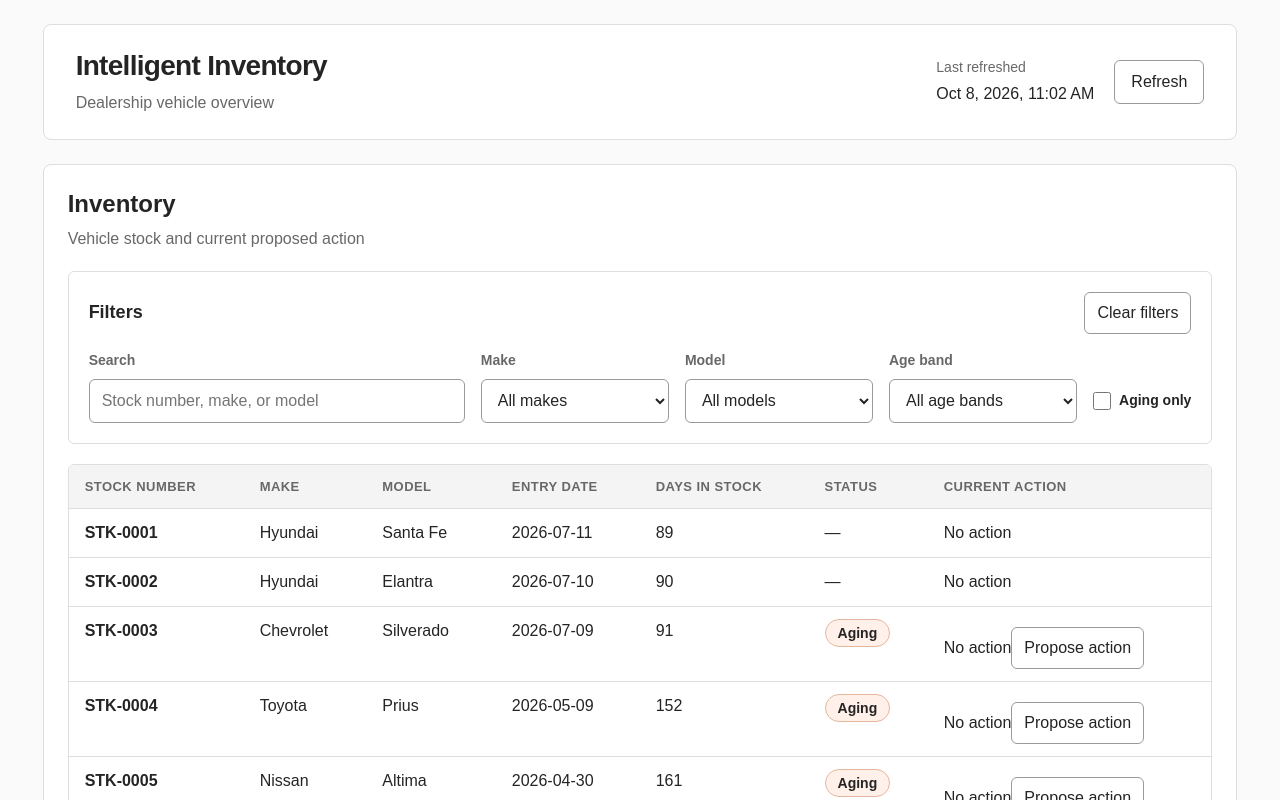
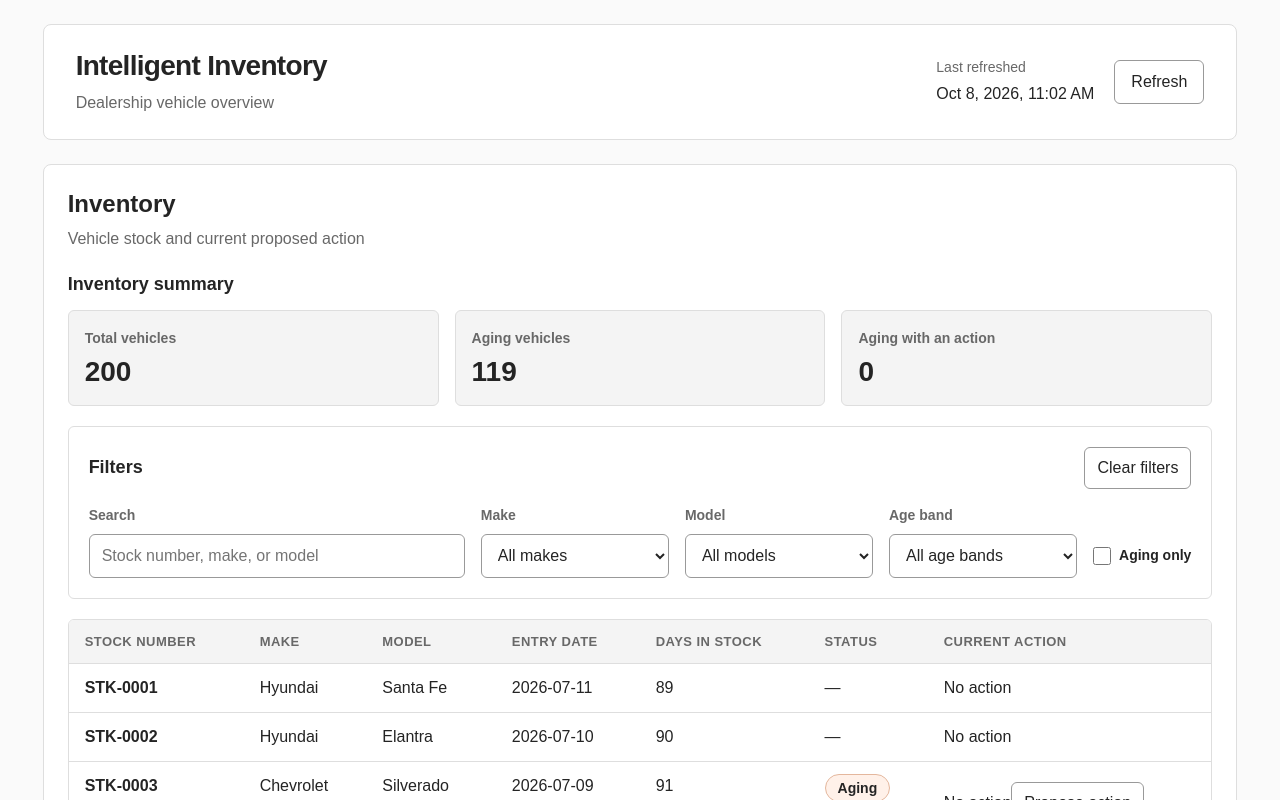
Before and after one commit to dunghuynh1990/intelligent-inventory-dashboard, a React (Vite) app: page / in a window 1280 px wide. Shown: the top 800 px of the page. Built offline with nearby package versions, Linux system fonts and the light colour scheme.

Commit message:
WBS 4.6: Build Dashboard Summary

```diff
--- a/src/App.tsx
+++ b/src/App.tsx
@@ -3,12 +3,14 @@ import {
   filterVehicles,
   getAvailableMakes,
   getAvailableModels,
+  getInventorySummary,
   type InventoryFilterCriteria,
 } from './core/aging'
 import type { InventoryService } from './services/inventory-service'
 import type { Vehicle, VehicleAction } from './types/vehicle'
 import { InventoryTable } from './components/InventoryTable'
 import { InventoryFilters } from './components/InventoryFilters'
+import { InventorySummary } from './components/InventorySummary'
 import './App.css'
 
 type AppProps = {
@@ -44,6 +46,10 @@ function App({ inventoryService, clock = systemClock }: AppProps) {
   const filteredVehicles = useMemo(
     () => filterVehicles(allVehicles, filters),
     [allVehicles, filters],
+  )
+  const summaryCounts = useMemo(
+    () => getInventorySummary(allVehicles),
+    [allVehicles],
   )
 
   const handleRefresh = async () => {
@@ -175,6 +181,7 @@ function App({ inventoryService, clock = systemClock }: AppProps) {
               {error}
             </p>
           )}
+          {vehicles !== null && <InventorySummary counts={summaryCounts} />}
           {vehicles !== null && vehicles.length === 0 && !isLoading && (
             <p className="inventory-empty">No vehicles in inventory.</p>
           )}
--- /dev/null
+++ b/src/components/InventorySummary.css
@@ -0,0 +1,53 @@
+.inventory-summary {
+  margin-bottom: var(--space-5);
+}
+
+.inventory-summary h2 {
+  margin: 0 0 var(--space-3);
+  color: var(--color-text);
+  font-size: 1.125rem;
+}
+
+.inventory-summary__cards {
+  display: grid;
+  grid-template-columns: repeat(3, minmax(0, 1fr));
+  gap: var(--space-4);
+  margin: 0;
+}
+
+.inventory-summary__card {
+  display: grid;
+  align-content: center;
+  gap: var(--space-2);
+  min-height: 6rem;
+  padding: var(--space-4);
+  border: 1px solid var(--color-border);
+  border-radius: var(--radius-sm);
+  background: var(--color-surface-muted);
+}
+
+.inventory-summary__card dt {
+  color: var(--color-text-muted);
+  font-size: 0.875rem;
+  font-weight: 600;
+}
+
+.inventory-summary__card dd {
+  margin: 0;
+  color: var(--color-text);
+  font-size: 1.75rem;
+  font-weight: 700;
+  line-height: 1.1;
+  font-variant-numeric: tabular-nums;
+}
+
+@media (max-width: 40rem) {
+  .inventory-summary__cards {
+    grid-template-columns: 1fr;
+    gap: var(--space-3);
+  }
+
+  .inventory-summary__card {
+    min-height: 5rem;
+  }
+}
--- /dev/null
+++ b/src/components/InventorySummary.tsx
@@ -0,0 +1,31 @@
+import type { InventorySummaryCounts } from '../core/aging'
+import './InventorySummary.css'
+
+type InventorySummaryProps = {
+  counts: InventorySummaryCounts
+}
+
+const summaryItems: Array<{
+  label: string
+  key: keyof InventorySummaryCounts
+}> = [
+  { label: 'Total vehicles', key: 'totalVehicles' },
+  { label: 'Aging vehicles', key: 'agingVehicles' },
+  { label: 'Aging with an action', key: 'agingVehiclesWithAction' },
+]
+
+export function InventorySummary({ counts }: InventorySummaryProps) {
+  return (
+    <section className="inventory-summary" aria-labelledby="inventory-summary-title">
+      <h2 id="inventory-summary-title">Inventory summary</h2>
+      <dl className="inventory-summary__cards">
+        {summaryItems.map(({ label, key }) => (
+          <div className="inventory-summary__card" key={key}>
+            <dt>{label}</dt>
+            <dd>{counts[key]}</dd>
+          </div>
+        ))}
+      </dl>
+    </section>
+  )
+}
--- a/src/core/aging.ts
+++ b/src/core/aging.ts
@@ -9,6 +9,12 @@ export interface InventoryFilterCriteria {
   model: string
   ageBand: AgeBand | ''
   agingOnly: boolean
+}
+
+export interface InventorySummaryCounts {
+  totalVehicles: number
+  agingVehicles: number
+  agingVehiclesWithAction: number
 }
 
 const millisecondsPerDay = 24 * 60 * 60 * 1000
@@ -110,6 +116,22 @@ export function getAvailableModels(vehicles: Vehicle[], make: string): string[]
   )
 }
 
+export function getInventorySummary(vehicles: Vehicle[]): InventorySummaryCounts {
+  return vehicles.reduce<InventorySummaryCounts>(
+    (summary, vehicle) => {
+      summary.totalVehicles += 1
+      if (vehicle.isAging) {
+        summary.agingVehicles += 1
+        if (vehicle.currentAction) {
+          summary.agingVehiclesWithAction += 1
+        }
+      }
+      return summary
+    },
+    { totalVehicles: 0, agingVehicles: 0, agingVehiclesWithAction: 0 },
+  )
+}
+
 function getEntryCalendarDay(stockEntryDate: string): number | null {
   const match = isoCalendarDate.exec(stockEntryDate.trim())
   if (!match) {
```
Also changed, not shown: 5 other files (tests, documents, lock files or other folders).
